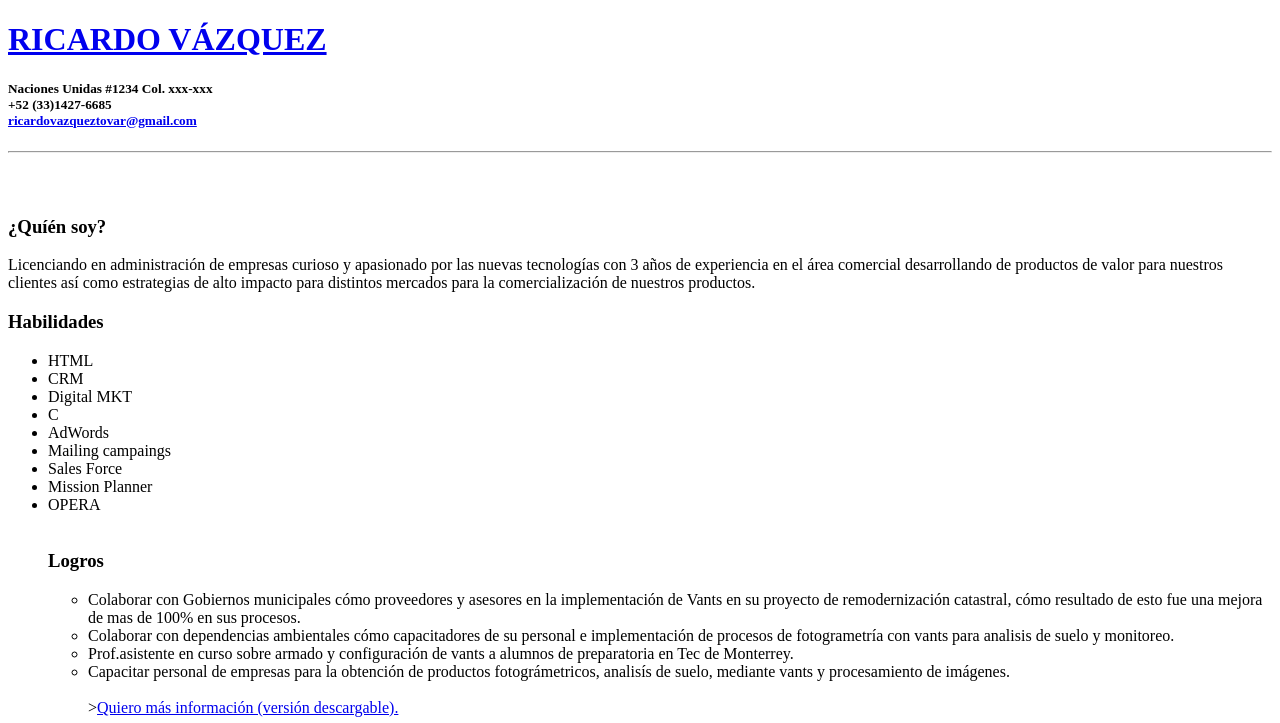
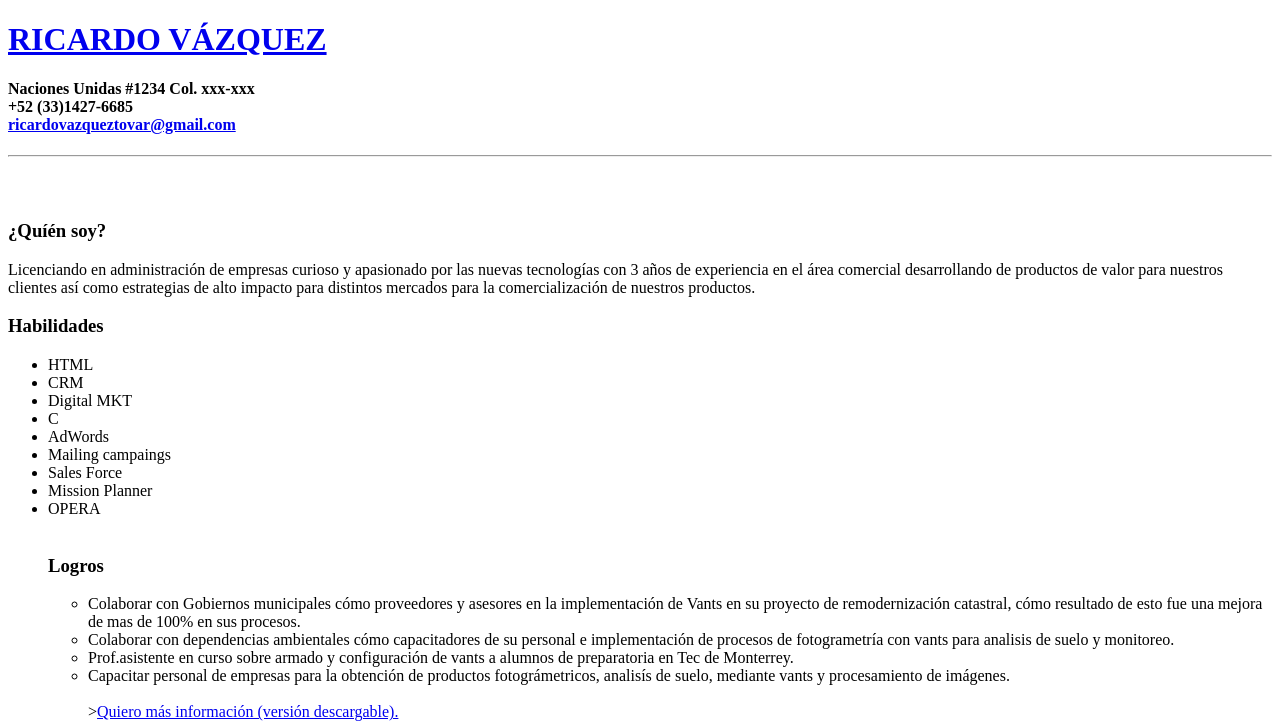
Before and after one commit to andreevazquez/devf-batch5-gdl-blanca, a plain HTML site: page html/cv.html in a window 1280 px wide. Shown: the top 723 px of the page. Drawn offline with Linux system fonts and the light colour scheme.

Commit message:
agregué regla y detalles de texto

```diff
--- a/html/cv.html
+++ b/html/cv.html
@@ -7,14 +7,12 @@
     <title>CV Ricardo Andrée Vázquez Tovar</title></head>
     <body background="white.png"></body>
 
-
-
      <a href="https://www.linkedin.com/in/ricardovazquez88/" target="_blank"> <h1>RICARDO VÁZQUEZ</h1></a>
     </div>
 
-        <h5>Naciones Unidas #1234 Col. xxx-xxx <br>
+        <h4>Naciones Unidas #1234 Col. xxx-xxx <br>
             +52 (33)1427-6685
-        <a href="mailto:ricardovazqueztovar@gmail.com"> <br>ricardovazqueztovar@gmail.com</a></h5>
+        <a href="mailto:ricardovazqueztovar@gmail.com"> <br>ricardovazqueztovar@gmail.com</a></h4>
         <hr>
         <br>
         <br>
```
